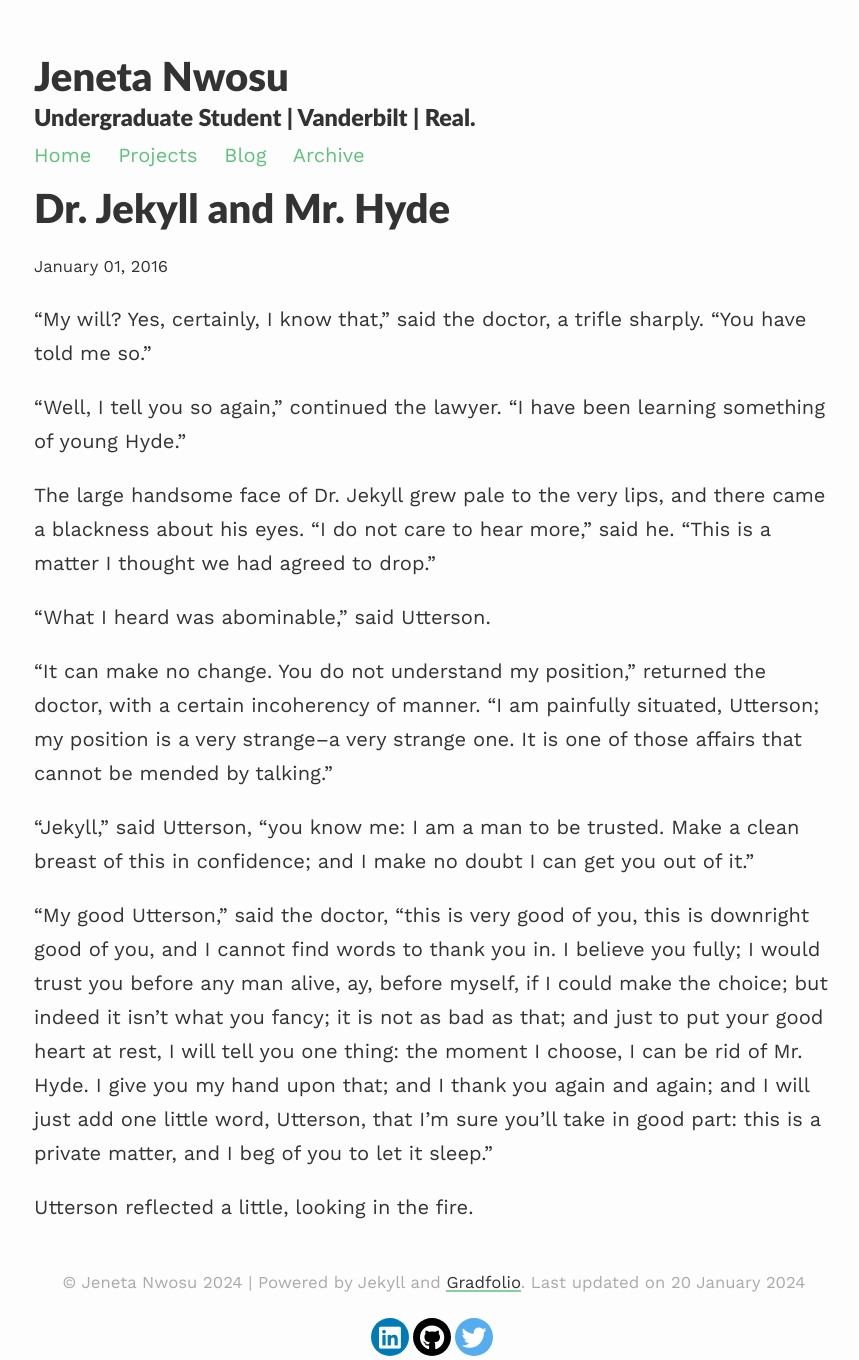
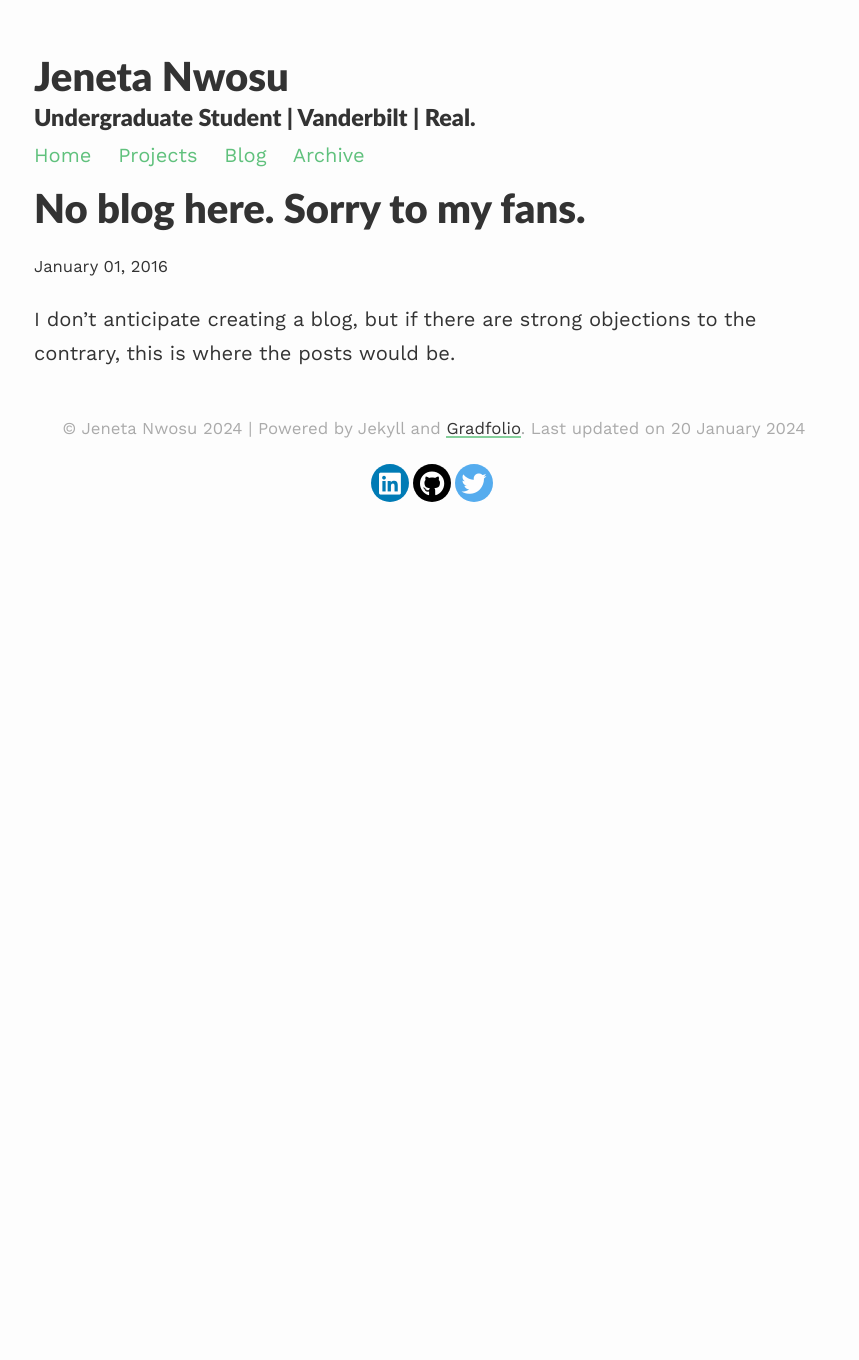
Before and after one commit to jadannanwosu/jeneta-website, a Jekyll site: the page built from _posts/2016-01-01-jekyll.md, in a window 1280 px wide. Shown: the whole page, without its empty margins (206-1065 px from the left). Built offline with Jekyll 4.4.1, drawn with Linux system fonts in a browser that asks for light colours; nearby versions of some CDN libraries; after the commit the page ends 980 px from its top, so only the background shows below that.

Commit message:
Update 2016-01-01-jekyll.md

```diff
--- a/_posts/2016-01-01-jekyll.md
+++ b/_posts/2016-01-01-jekyll.md
@@ -1,20 +1,6 @@
 ---
 layout: post
-title: "Dr. Jekyll and Mr. Hyde"
+title: "No blog here. Sorry to my fans."
 ---
 
-“My will? Yes, certainly, I know that,” said the doctor, a trifle sharply. “You have told me so.”
-
-“Well, I tell you so again,” continued the lawyer. “I have been learning something of young Hyde.”
-
-The large handsome face of Dr. Jekyll grew pale to the very lips, and there came a blackness about his eyes. “I do not care to hear more,” said he. “This is a matter I thought we had agreed to drop.”
-
-“What I heard was abominable,” said Utterson.
-
-“It can make no change. You do not understand my position,” returned the doctor, with a certain incoherency of manner. “I am painfully situated, Utterson; my position is a very strange--a very strange one. It is one of those affairs that cannot be mended by talking.”
-
-“Jekyll,” said Utterson, “you know me: I am a man to be trusted. Make a clean breast of this in confidence; and I make no doubt I can get you out of it.”
-
-“My good Utterson,” said the doctor, “this is very good of you, this is downright good of you, and I cannot find words to thank you in. I believe you fully; I would trust you before any man alive, ay, before myself, if I could make the choice; but indeed it isn’t what you fancy; it is not as bad as that; and just to put your good heart at rest, I will tell you one thing: the moment I choose, I can be rid of Mr. Hyde. I give you my hand upon that; and I thank you again and again; and I will just add one little word, Utterson, that I’m sure you’ll take in good part: this is a private matter, and I beg of you to let it sleep.”
-
-Utterson reflected a little, looking in the fire.
+I don't anticipate creating a blog, but if there are strong objections to the contrary, this is where the posts would be.
```
